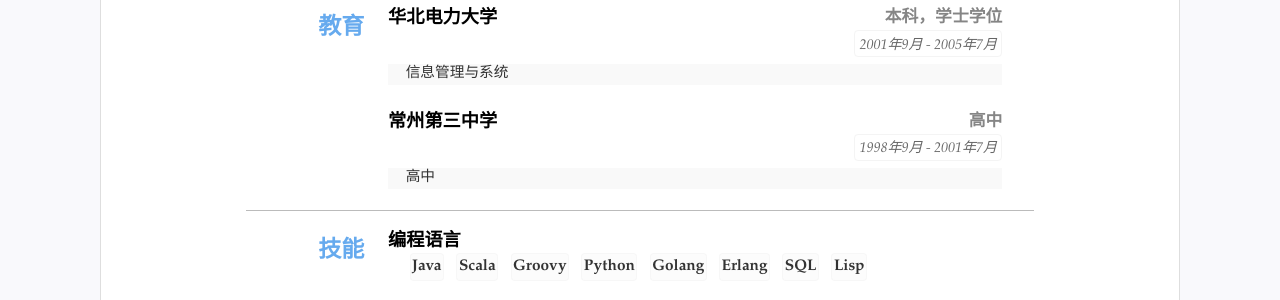
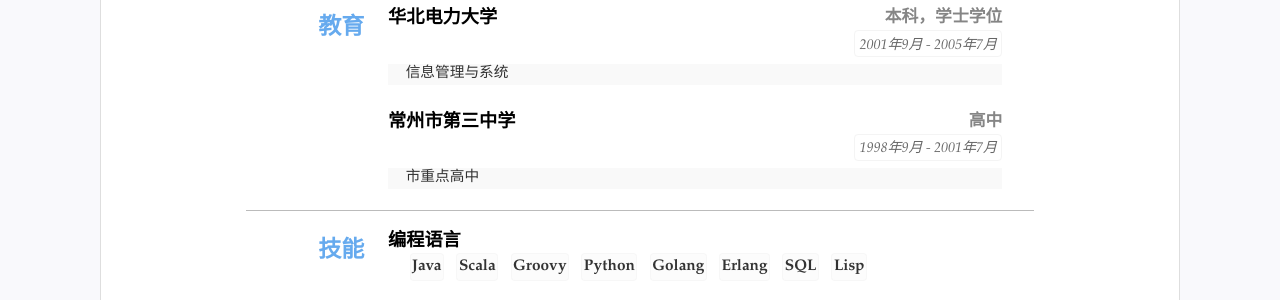
Before and after one commit to kennykong/resume, a Jekyll site: the page built from index.html, in a window 1280 px wide. Shown: the part 209-509 px from the top of the page. Built offline with Jekyll 4.4.1, drawn with Linux system fonts in a browser that asks for light colours.

Commit message:
update resume.yml

```diff
--- a/_data/resume.yml
+++ b/_data/resume.yml
@@ -34,10 +34,10 @@ main: #简历主要内容，
     duration: "2001年9月 - 2005年7月"
     sub: 本科，学士学位
     detail: 信息管理与系统
-  - title: 常州第三中学
+  - title: 常州市第三中学
     duration: 1998年9月 - 2001年7月
     sub: 高中
-    detail: 高中
+    detail: 市重点高中
 
 - type: skills
   name: "技能"
```
